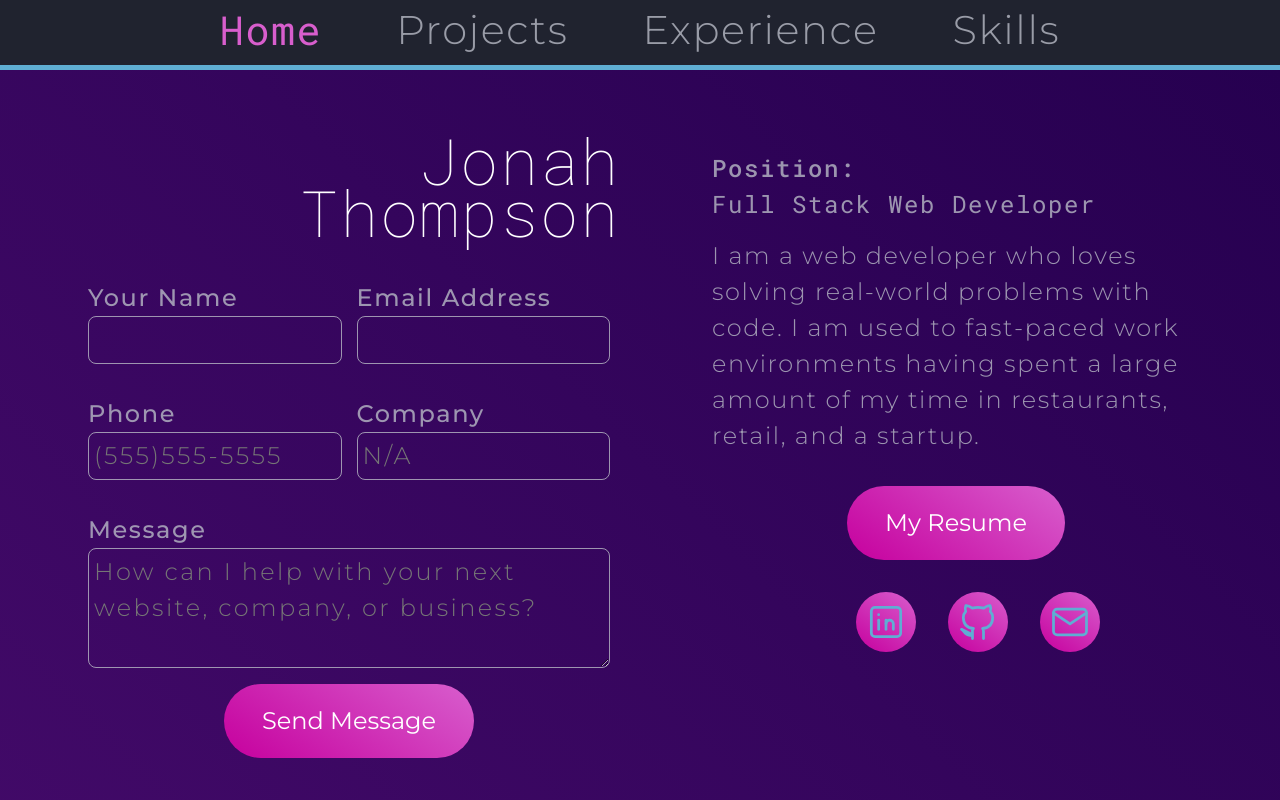
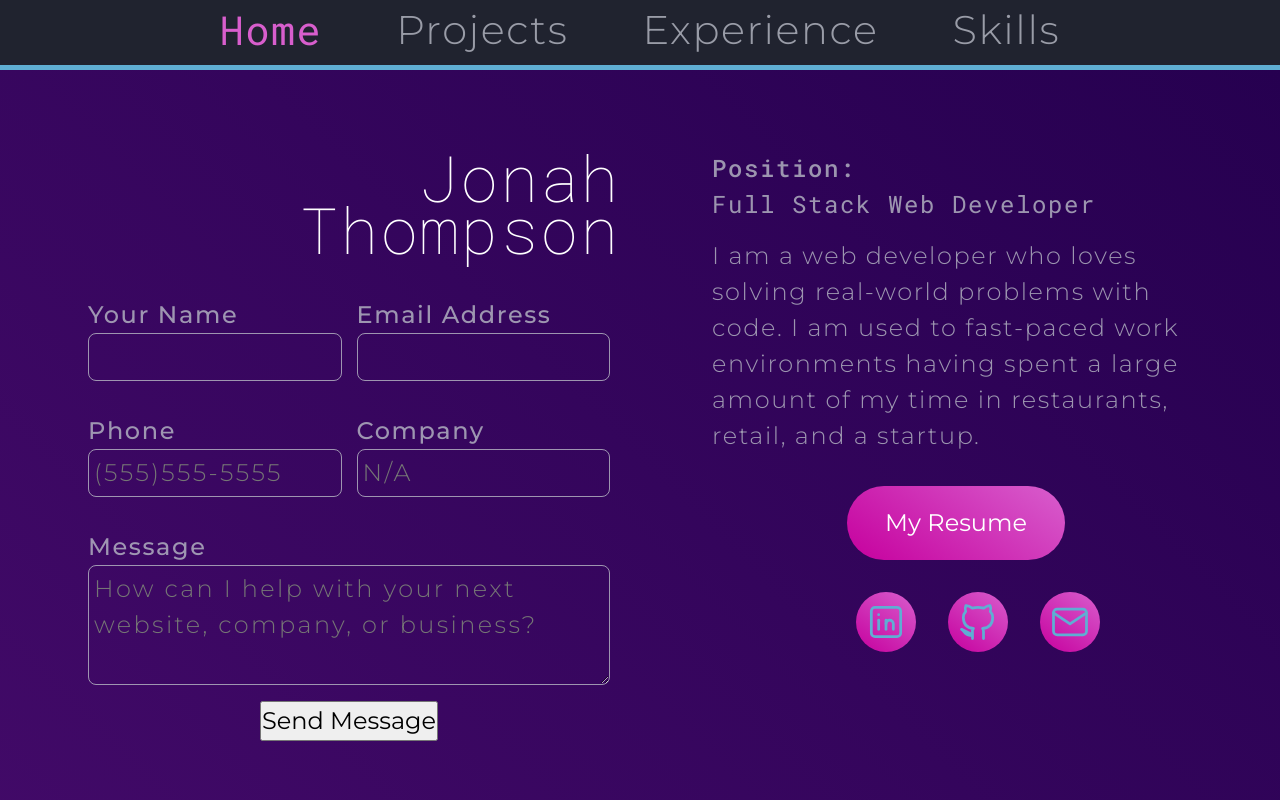
Before and after one commit to jnhthomp/Portfolio, a React (Create React App) app: page / in a window 1280 px wide. Shown: the top 800 px of the page. Built offline with nearby package versions, Linux system fonts and the light colour scheme.

Commit message:
test if normal button works

```diff
--- a/src/Components/AboutSection/ContactForm/ContactForm.jsx
+++ b/src/Components/AboutSection/ContactForm/ContactForm.jsx
@@ -1,6 +1,6 @@
 import React from 'react'
 import classes from './ContactForm.module.css'
-import Button from '../../../UI/Button/Button';
+// import Button from '../../../UI/Button/Button';
 
 const ContactForm = (props) => {
   // TODO: Add nicer form features and custom form hook (see jtdev-component-library)
@@ -34,7 +34,7 @@ const ContactForm = (props) => {
       <textarea id='messageInput' name="message" type='text' className={classes.textInput}
         placeholder="How can I help with your next website, company, or business?" />
       <div className={classes.btnPos}>
-        <Button type="submit"><span className={classes.btnText}>Send Message</span></Button>
+        <button type="submit"><span className={classes.btnText}>Send Message</span></button>
       </div>
     </form>
   )
```
